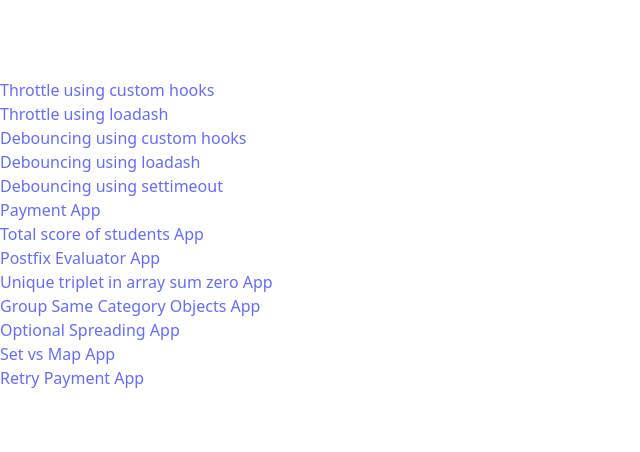
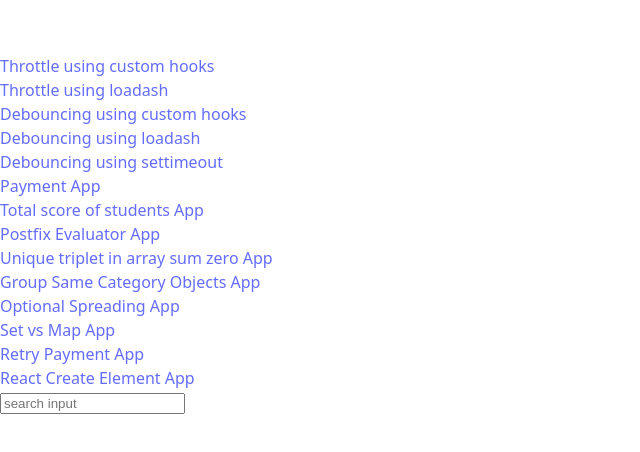
Before and after one commit to devrathsinghrana/react-interview-code, a React (Vite) app: page /react-create-element in a window 1280 px wide. Shown: the part 166-618 px from the top of the page, without its empty margins (0-640 px from the left). Built offline with nearby package versions, Linux system fonts and the light colour scheme.

Commit message:
make input using createElement

```diff
--- a/src/App.jsx
+++ b/src/App.jsx
@@ -13,6 +13,7 @@
 import OptionalSpreadingApp from "./apps/OptionalSpreadingApp";
 import SetVsMap from "./apps/SetVsMap";
 import RetryPaymentApp from "./apps/RetryPaymentApp";
+import MakingInputUsingCreateElement from "./apps/MakingInputUsingCreateElement";
 
 function App() {
   return (
@@ -60,6 +61,9 @@
       <div>
         <Link to={"/retry-payment-saga"}>Retry Payment App</Link>
       </div>
+      <div>
+        <Link to={"/react-create-element"}>React Create Element App</Link>
+      </div>
 
       <Routes>
         <Route index element={<ThrottlingUsingCustomHooks />} />
@@ -87,6 +91,10 @@
           element={<DebouncingUsingSetTimeout />}
         />
         <Route path="/set-vs-map" element={<SetVsMap />} />
+        <Route
+          path="/react-create-element"
+          element={<MakingInputUsingCreateElement />}
+        />
       </Routes>
     </>
   );
--- /dev/null
+++ b/src/apps/MakingInputUsingCreateElement.jsx
@@ -0,0 +1,21 @@
+import React, { useState } from "react";
+
+const MakingInputUsingCreateElement = () => {
+  const [state, setState] = useState("");
+  const handleChange = (e) => {
+    console.log(e.target.value, Date.now());
+    setState(e.target.value);
+  };
+  return React.createElement(
+    "input",
+    {
+      type: "text",
+      value: state,
+      placeholder: "search input",
+      onChange: handleChange,
+    },
+    null
+  );
+};
+
+export default MakingInputUsingCreateElement;
```
